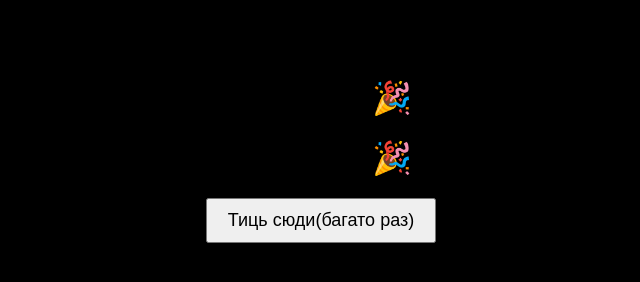
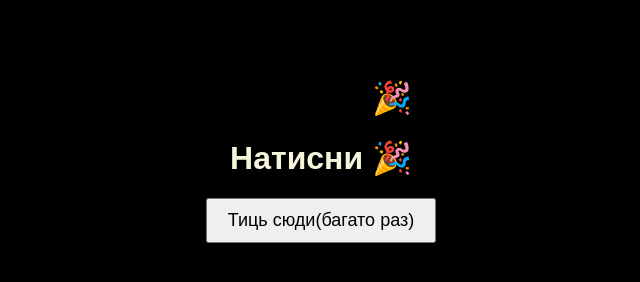
Before and after one commit to Andikvadik/tobossa, a plain HTML site: page index.html in a window 1280 px wide. Shown: the whole page, without its empty margins (319-959 px from the left). Drawn offline with nearby package versions, Linux system fonts and the light colour scheme.

Commit message:
Update style.css
2325

```diff
--- a/style.css
+++ b/style.css
@@ -20,6 +20,11 @@ button {
 .hidden {
   display: none;
 }
+.headline {
+  color:
+#F5F5DC ;
+}
+
 
 @keyframes pop-in {
   from {
```
